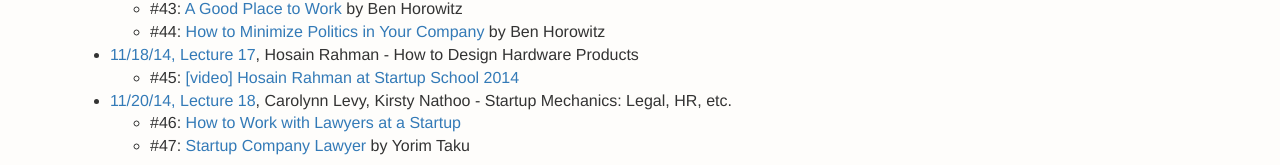
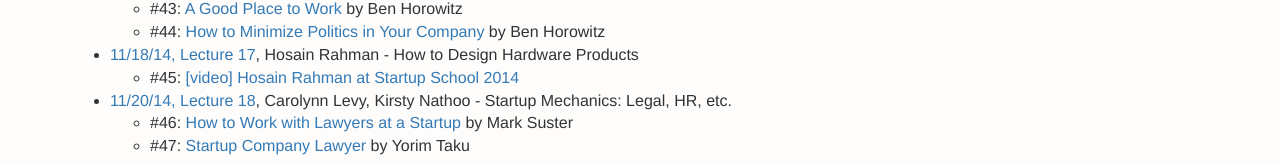
Before and after one commit to potluck/cs183b-bootstrap, a Jekyll site: the page built from _lists/readings/index.md, in a window 1280 px wide. Shown: the part 1680-1845 px from the top of the page. Built offline with Jekyll 4.4.1, drawn with Linux system fonts in a browser that asks for light colours; nearby versions of some CDN libraries; library files that are not in the unit come from our copies; comment, search, counter and statistics services are not loaded; a file with an impossible date is left out.

Commit message:
Update index.md

```diff
--- a/_lists/readings/index.md
+++ b/_lists/readings/index.md
@@ -130,7 +130,7 @@
   </li>
   <li><a href="/courses/lec18">11/20/14, Lecture 18</a>, Carolynn Levy, Kirsty Nathoo - Startup Mechanics: Legal, HR, etc.
   <ul>
-    <li>#46: <a href="http://www.bothsidesofthetable.com/2010/01/21/how-to-work-with-lawyers-at-a-startup/">How to Work with Lawyers at a Startup</a></li>
+    <li>#46: <a href="http://www.bothsidesofthetable.com/2010/01/21/how-to-work-with-lawyers-at-a-startup/">How to Work with Lawyers at a Startup</a> by Mark Suster</li>
     <li>#47: <a href="http://www.startupcompanylawyer.com/">Startup Company Lawyer</a> by Yorim Taku</li>
   </ul>
   </li>
```
